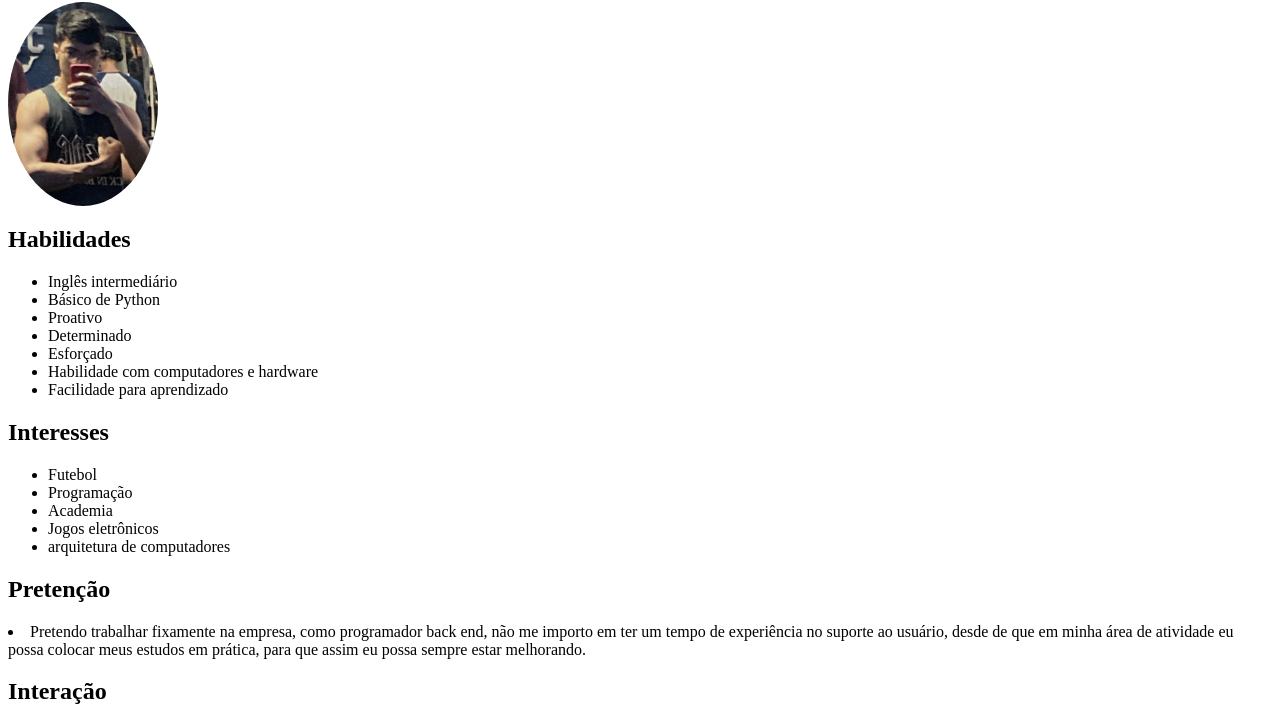
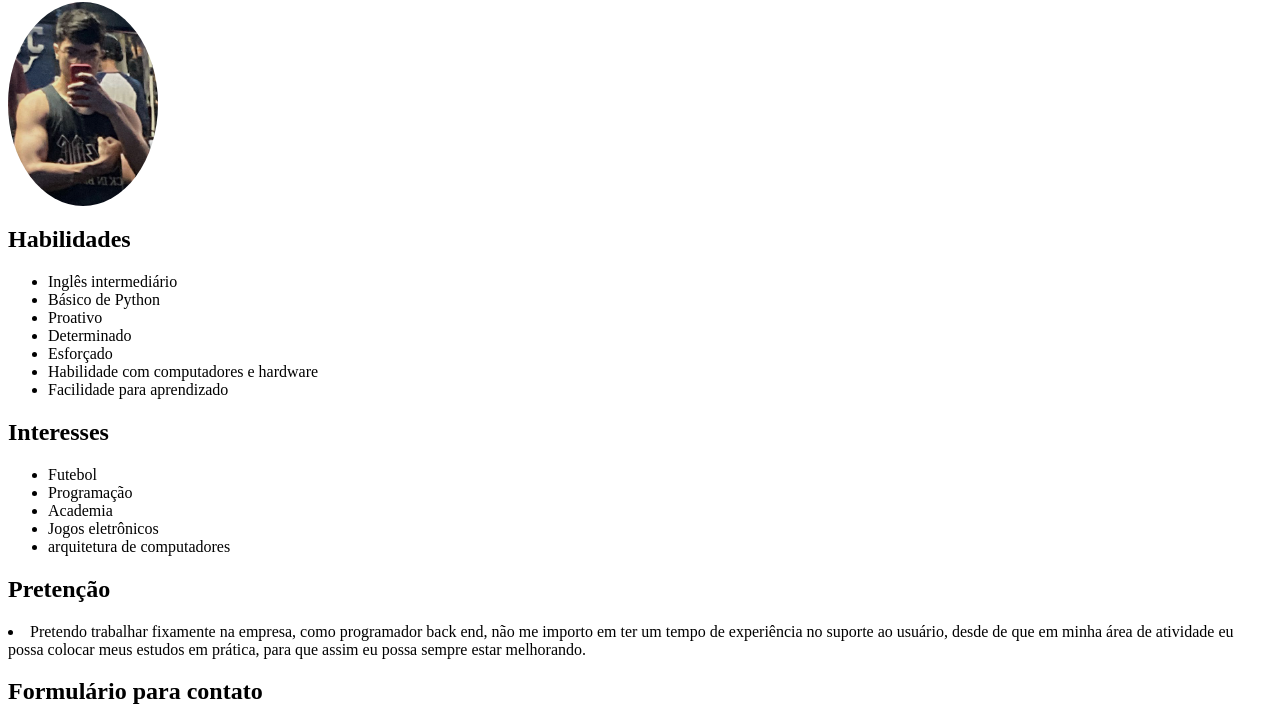
Before and after one commit to Icaruhvm/aulashtml, a plain HTML site: page index.html in a window 1280 px wide. Shown: the part 64-786 px from the top of the page. Drawn offline with Linux system fonts and the light colour scheme.

Commit message:
index.html

```diff
--- a/index.html
+++ b/index.html
@@ -6,6 +6,7 @@
         <title>Currículo uvv</title>
         <h1>Ícaro Vieira Martins</h1>
         <img style="border-radius: 50% ;" width="150px" src="/img/pump.png" alt="Ícaro">
+        <link rel="stylesheet" href="/index.css">
     </head>
 </header>
 
@@ -46,7 +47,7 @@
         </div>
 
         <div id="interacao">
-            <h2>Interação</h2>
+            <h2>Formulário para contato</h2>
             <form action="#">
                 <label for="email">Email</label><br>
                 <input type="text" name="email"><br>
@@ -64,10 +65,10 @@
 
             <ul>
                 <li><a href="https://github.com/Icaruhvm" target="_blank"><img width="16px"
-                    src="https://cdn-icons-png.flaticon.com/512/25/25231.png" alt=""></a> Github</li>
+                            src="https://cdn-icons-png.flaticon.com/512/25/25231.png" alt=""></a> Github</li>
                 <li><a href="https://instagram.com/icaruhvm/" target="_blank"><img width="15px"
-                    src="https://cdn2.iconfinder.com/data/icons/social-media-2285/512/1_Instagram_colored_svg_1-512.png"
-                    alt=""></a> Instagram</li>
+                            src="https://cdn2.iconfinder.com/data/icons/social-media-2285/512/1_Instagram_colored_svg_1-512.png"
+                            alt=""></a> Instagram</li>
             </ul>
 
             <h2>Contatos</h2>
@@ -75,7 +76,8 @@
             <ul>
                 <li><img width="15px" src="https://mailmeteor.com/logos/assets/PNG/Gmail_Logo_512px.png" alt="Email">
                     icarowvm@gmail.com</li>
-                <li><img width="15px" src="https://logopng.com.br/logos/whatsapp-33.png" alt="WhatsApp"> 27992728883</li>
+                <li><img width="15px" src="https://logopng.com.br/logos/whatsapp-33.png" alt="WhatsApp"> 27992728883
+                </li>
             </ul>
         </div>
     </body>
```
